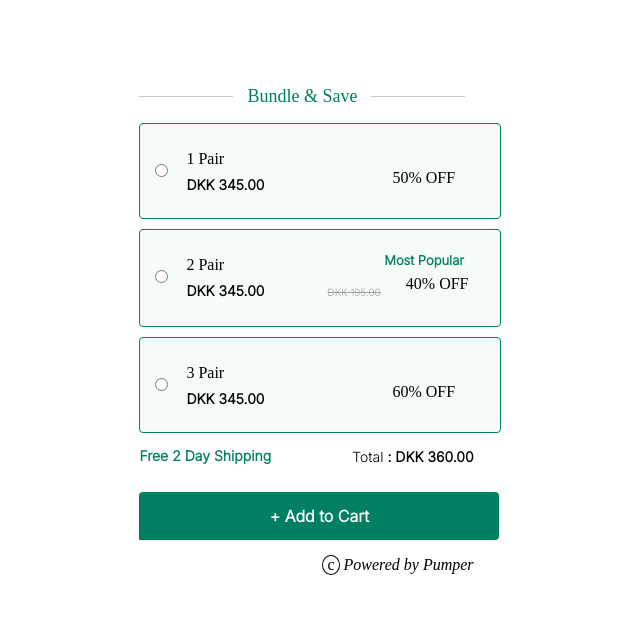
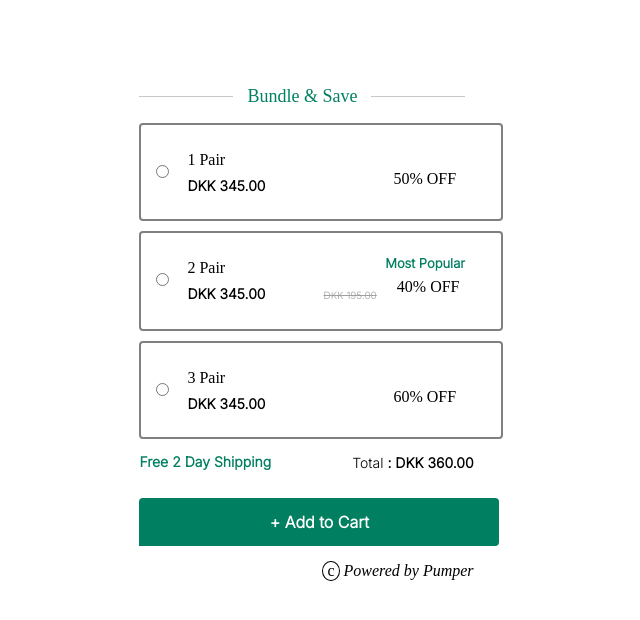
Before and after one commit to Shivamchhapriya/Ui_Task, a plain HTML site: page index.html in a window 1280 px wide. Shown: the whole page, without its empty margins (311-951 px from the left). Drawn offline with Linux system fonts and the light colour scheme; a web font is replaced by a local one.

Commit message:
complete

```diff
--- a/index.html
+++ b/index.html
@@ -11,16 +11,23 @@
 </head>
 <script>
     var data = ["first_box", "second_box", "third_box"]
+    var Box = ["box_one", "box_second", "box_third"]
 
-    var radio_btn = (id) => {
+
+
+    var radio_btn = (id,num) => {
+
         for (let i = 0; i < data.length; i++) {
             if(data[i] === id){
                 document.getElementById(data[i]).classList.remove("hide_cls");
-
+                document.getElementById(Box[i]).classList.add("border_box1");
 
             }
             else {
                 document.getElementById(data[i]).classList.add("hide_cls");
+                document.getElementById(Box[i]).classList.remove("border_box1");
+
+
 
             }
         }
@@ -36,10 +43,10 @@
 
         </div>
         <!-- box 1 -->
-        <div class="border_box" id="box">
-            <input type="radio" name="radios" value="30" onclick="radio_btn('first_box')">
-            <label for="age1">
-                <div style="display: flex ; gap:10rem">
+        <label for="box1">
+        <div class="border_box" id="box_one">
+            <input type="radio" name="radios" id="box1" value="30" onclick="radio_btn('first_box',0)">
+                <div class="plan-content" style="display: flex ; gap:10rem">
                     <p style="margin-left: 36px;"> 1 Pair</p>
                 </div>
                 <div class="d_flex_box">
@@ -89,9 +96,9 @@
 
         </div>
         <!-- box 2 -->
-        <div class="border_box">
-            <input type="radio" name="radios" value="30" onclick="radio_btn('second_box')">
-            <label for="age1">
+        <label for="box2">
+        <div class="border_box" id="box_second">
+            <input type="radio" name="radios" id="box2" value="30" onclick="radio_btn('second_box',1)">
                 <div style="display: flex ; gap:10rem">
                     <p style="margin-left: 36px;"> 2 Pair</p>
                     <p class="most_Popular">Most Popular</p>
@@ -144,9 +151,9 @@
 
         </div>
         <!-- box 3 -->
-        <div class="border_box" type="button">
-            <input type="radio" name="radios" class="" value="30" onclick="radio_btn('third_box')">
-            <label for="age1">
+        <label for="box3">
+        <div class="border_box" type="button" id="box_third">
+            <input type="radio" name="radios" class="" id="box3" value="30" onclick="radio_btn('third_box',2)">
                 <div style="display: flex ; gap:10rem">
                     <p style="margin-left: 36px;"> 3 Pair</p>
                 </div>
--- a/style.css
+++ b/style.css
@@ -5,7 +5,6 @@
     font-weight: 500;
     line-height: 18px;
     letter-spacing: 0em;
-    /* text-align: left; */
     color: #007F61;
     margin: 7px 14px 0px 14px;
 }
@@ -21,7 +20,20 @@
     /* position: absolute; */
 }
 .border_box{
-    border: 1px solid #007F61;
+    border: 2px solid gray;
+    margin-top: 10px;
+    padding: 10px;
+    width: 340px;
+    background-color:#FFFFFF;
+    border-radius: 4px;
+    -webkit-border-radius: 4px;
+    -moz-border-radius: 4px;
+    -ms-border-radius: 4px;
+    -o-border-radius: 4px;
+    cursor: pointer;
+}
+.border_box1{
+    border: 2px solid #007F61;
     margin-top: 10px;
     padding: 10px;
     width: 340px;
@@ -40,8 +52,7 @@ font-size: 13px;
 font-weight: 700;
 line-height: 15px;
 letter-spacing: 0em;
-/* text-align: left; */
-/* margin-left: 9rem; */
+
 }
 .d_flex_box{
     display: flex;
@@ -50,7 +61,7 @@ letter-spacing: 0em;
 }
 .d_flex_box2{
     display: flex;
-    gap: 25px;
+    gap: 20px;
     margin-top: -22px;
 }
 .Dkk1{
@@ -172,8 +183,6 @@ color: #FFFFFF;
 @media only screen and (min-width: 600px) {
     .main-container{
         background-color: #FFFFFF;
-        /* text-align: center;
-        position: relative; */
         top: 80px;
         margin: auto;
         width: 30%;
@@ -183,8 +192,7 @@ color: #FFFFFF;
   @media (min-width: 320px) and (max-width: 405px) {
     .main-container{
         background-color: #FFFFFF;
-        /* text-align: center;
-        position: relative; */
+
         top: 80px;
         margin: auto;
         width: 100%;
@@ -196,9 +204,14 @@ color: #FFFFFF;
     .addBtn{
         width: 338px;
     }
+
   }
   @media (min-width: 768px) and (max-width: 1024px){
     .main-container {
        width: 45%;
     }
 }
+
+.box_background{
+    background-color: #000000 !important;
+}
```
